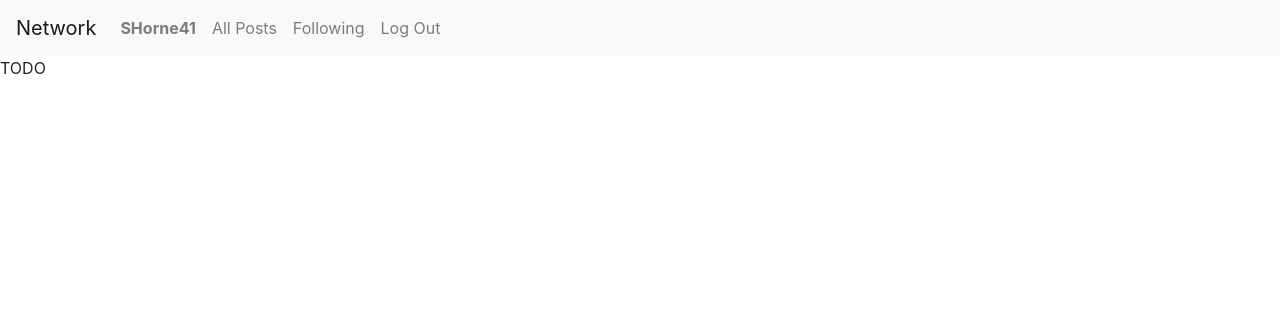
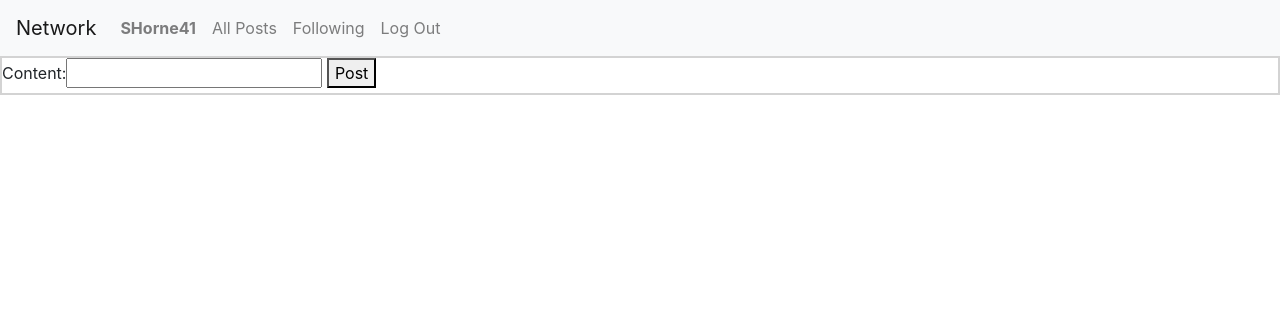
Before and after one commit to SHorne41/Project-4, a Django app: page / in a window 1280 px wide. Shown: the top 316 px of the page. Run offline with Django 3.2, Linux system fonts and the light colour scheme; a user stored in the database is signed in; some libraries are stand-ins or nearby versions.

Commit message:
ModelForm created for new posts; added to template; no view to handle new posts as of yet

```diff
--- /dev/null
+++ b/network/forms.py
@@ -0,0 +1,12 @@
+from django import forms
+from .models import Post
+
+class PostForm(forms.ModelForm):
+    class Meta:
+        model = Post
+        fields = ['owner', 'content', 'likes', 'timestamp']
+        widgets = {
+            'owner': forms.HiddenInput(),
+            'likes': forms.HiddenInput(),
+            'timestamp': forms.HiddenInput()
+        }
--- a/network/templates/network/index.html
+++ b/network/templates/network/index.html
@@ -1,5 +1,14 @@
 {% extends "network/layout.html" %}
 
 {% block body %}
-    TODO
+
+{% if user.is_authenticated %}
+<div id = "newPost" style = "border: 2px solid lightgray;">
+    <form id = "createPost" action = "#" method = "POST">
+        {{ form }}
+        <button type = "submit">Post</button>
+    </form>
+</div>
+{% endif %}
+
 {% endblock %}
--- a/network/views.py
+++ b/network/views.py
@@ -3,12 +3,19 @@ from django.db import IntegrityError
 from django.http import HttpResponse, HttpResponseRedirect
 from django.shortcuts import render
 from django.urls import reverse
+import datetime
 
 from .models import User
+from .forms import PostForm
 
 
 def index(request):
-    return render(request, "network/index.html")
+    #Create modelForm for new posts; pass to template via context
+    now = datetime.datetime.now()
+    newPostForm = PostForm(initial = {'owner': request.user, 'likes': 0, 'timestamp': now})
+    context = {'form': newPostForm}
+
+    return render(request, "network/index.html", context)
 
 
 def login_view(request):
```
Also changed, not shown: db.sqlite3.
